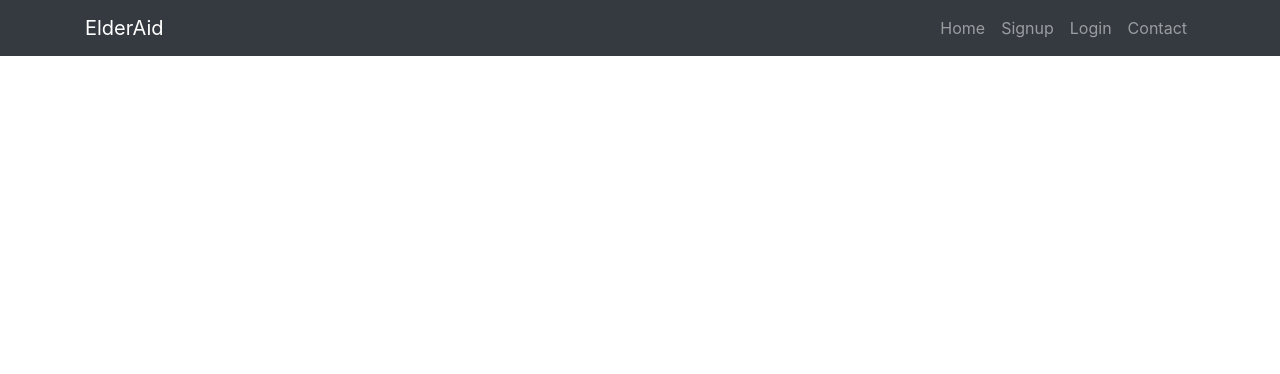
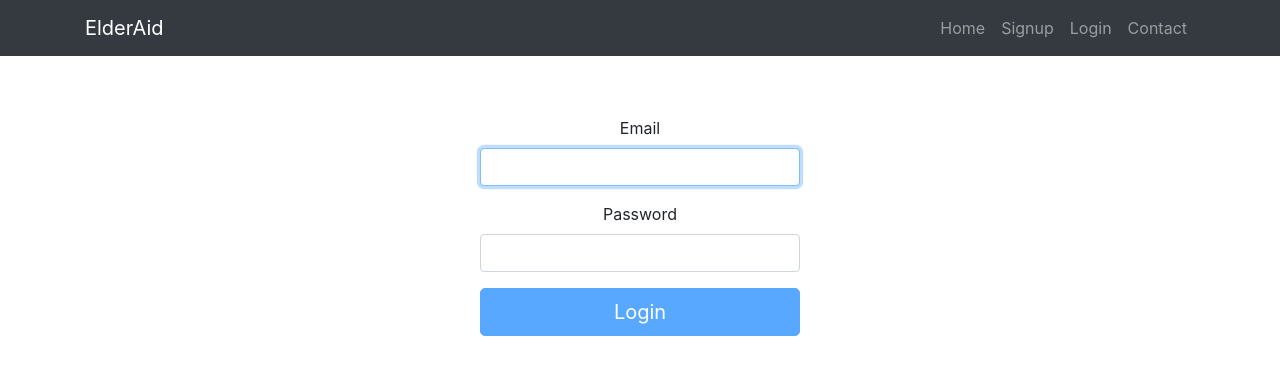
Before and after one commit to victorp24/elderaid, a React (Create React App) app in the folder frontend/elderaid/: page /login in a window 1280 px wide. Shown: the top 374 px of the page. Built offline with nearby package versions, Linux system fonts and the light colour scheme.

Commit message:
Added Login Page

```diff
--- a/frontend/elderaid/src/App.js
+++ b/frontend/elderaid/src/App.js
@@ -2,7 +2,7 @@ import './App.css';
 import "bootstrap/dist/css/bootstrap.min.css";
 
 import { BrowserRouter as Router, Route, Switch } from "react-router-dom";
-import { Navigation, Home, Signup, Contact } from "./index";
+import { Navigation, Home, Signup, Login, Contact } from "./index";
 
 function App() {
   return (
@@ -12,6 +12,7 @@ function App() {
         <Switch>
           <Route path="/" exact component={() => <Home />} />
           <Route path="/signup" exact component={() => <Signup />} />
+          <Route path="/login" exact component={() => <Login />} />
           <Route path="/contact" exact component={() => <Contact />} />
         </Switch>
       </Router>
--- a/frontend/elderaid/src/components/home.jsx
+++ b/frontend/elderaid/src/components/home.jsx
@@ -13,7 +13,7 @@ function Home() {
             />
           </div>
           <div class="col-lg-5">
-            <h1 class="font-weight-light">Please Help</h1>
+            <h1 class="font-weight-light">Please Help Me Please</h1>
             <p>
                 The elderly people are more susceptible to the COVID-19 virus and represent the majority of deaths that have occured due to the virus. Furthermore, ventilators and ICU beds in the hospital are considered scarce medical resources and may need to be rationed. Therefore, with the surge in COVID-19 cases, it is likely that the elderly will be excluded from gaining access to these scarce medical resources because they are less likely to survive even if they are given these scarce medical resources.
             </p>
--- a/frontend/elderaid/src/components/login.jsx
+++ b/frontend/elderaid/src/components/login.jsx
@@ -0,0 +1,60 @@
+import React, { useState } from "react";
+import Form from "react-bootstrap/Form";
+import Button from "react-bootstrap/Button";
+import "./styling/login.css";
+import axios from 'axios';
+import qs from 'qs';
+
+export default function Login() {
+  const [email, setEmail] = useState("");
+  const [password, setPassword] = useState("");
+
+  function validateForm() {
+    return email.length > 0 && password.length > 0;
+  }
+
+  function handleSubmit(event) {
+    event.preventDefault();
+
+    var userInformation = {email: email, password: password};
+    const options = {
+        method: 'POST',
+        headers: { 'content-type': 'application/x-www-form-urlencoded' },
+        data: qs.stringify(userInformation),
+        url: 'http://ec2-18-217-84-140.us-east-2.compute.amazonaws.com:3000/api/authenticate'
+      };
+      axios(options).then(function(user) {
+        localStorage.setItem("userId", user.data._id);
+      }).catch(function(err) {
+        alert(err.response.data);
+      });
+  }
+
+
+  return (
+    <div className="Login">
+      <Form onSubmit={handleSubmit}>
+        <Form.Group size="lg" controlId="email">
+          <Form.Label>Email</Form.Label>
+          <Form.Control
+            autoFocus
+            type="email"
+            value={email}
+            onChange={(e) => setEmail(e.target.value)}
+          />
+        </Form.Group>
+        <Form.Group size="lg" controlId="password">
+          <Form.Label>Password</Form.Label>
+          <Form.Control
+            type="password"
+            value={password}
+            onChange={(e) => setPassword(e.target.value)}
+          />
+        </Form.Group>
+        <Button id="login_button" block size="lg" type="submit" disabled={!validateForm()}>
+          Login
+        </Button>
+      </Form>
+    </div>
+  );
+}
--- a/frontend/elderaid/src/components/signup.jsx
+++ b/frontend/elderaid/src/components/signup.jsx
@@ -32,13 +32,13 @@ function Signup() {
       <Container>
         <Row>
           <Col>
-            <Form.Group controlId="formBasicEmail">
+            <Form.Group controlId="formBasicfirstName">
               <Form.Label>First Name</Form.Label>
               <Form.Control type="text" placeholder="First Name" name="firstName" value={values.firstName} />
             </Form.Group>
           </Col>
           <Col>
-            <Form.Group controlId="formBasicEmail">
+            <Form.Group controlId="formBasiclastName">
               <Form.Label>Last Name</Form.Label>
               <Form.Control type="text" placeholder="Last Name" name="lastName" value={values.lastName} />
             </Form.Group>
@@ -60,12 +60,12 @@ function Signup() {
           </Form.Text>
         </Form.Group>
 
-        <Form.Group controlId="formBasicPassword">
+        <Form.Group controlId="formBasicPassword2">
           <Form.Label> Confirm Password</Form.Label>
           <Form.Control type="password" placeholder="Re-Enter Password" name="password2" values={values.password2}/>
         </Form.Group>
 
-        <Form.Group controlId="formBasicEmail">
+        <Form.Group controlId="formBasiccontactNumber">
           <Form.Label>Phone Number</Form.Label>
           <Form.Control type="text" placeholder="Phone Number" name="contactNumber" values={values.contactNumber} />
         </Form.Group>
--- a/frontend/elderaid/src/components/styling/login.css
+++ b/frontend/elderaid/src/components/styling/login.css
@@ -0,0 +1,10 @@
+@media all and (min-width: 480px) {
+    .Login {
+      padding: 60px 0;
+    }
+
+    .Login form {
+      margin: 0 auto;
+      max-width: 320px;
+    }
+}
--- a/frontend/elderaid/src/index.js
+++ b/frontend/elderaid/src/index.js
@@ -8,6 +8,7 @@ export { default as Navigation } from "./components/navigation";
 export { default as Home } from "./components/home";
 export { default as Contact } from "./components/contact";
 export { default as Signup } from "./components/signup";
+export { default as Login } from "./components/login";
 
 ReactDOM.render(
   <React.StrictMode>
```
Also changed, not shown: 1 other file (tests, documents, lock files or other folders).
